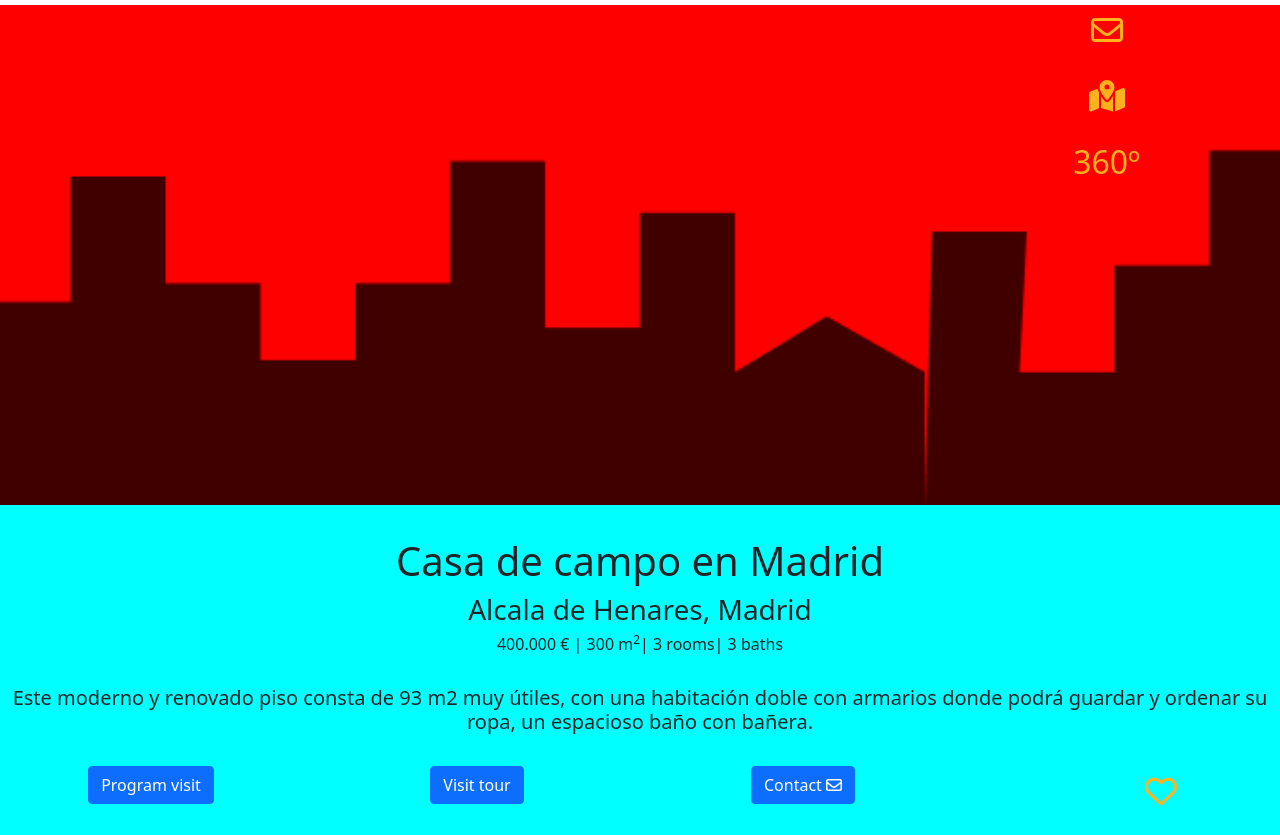
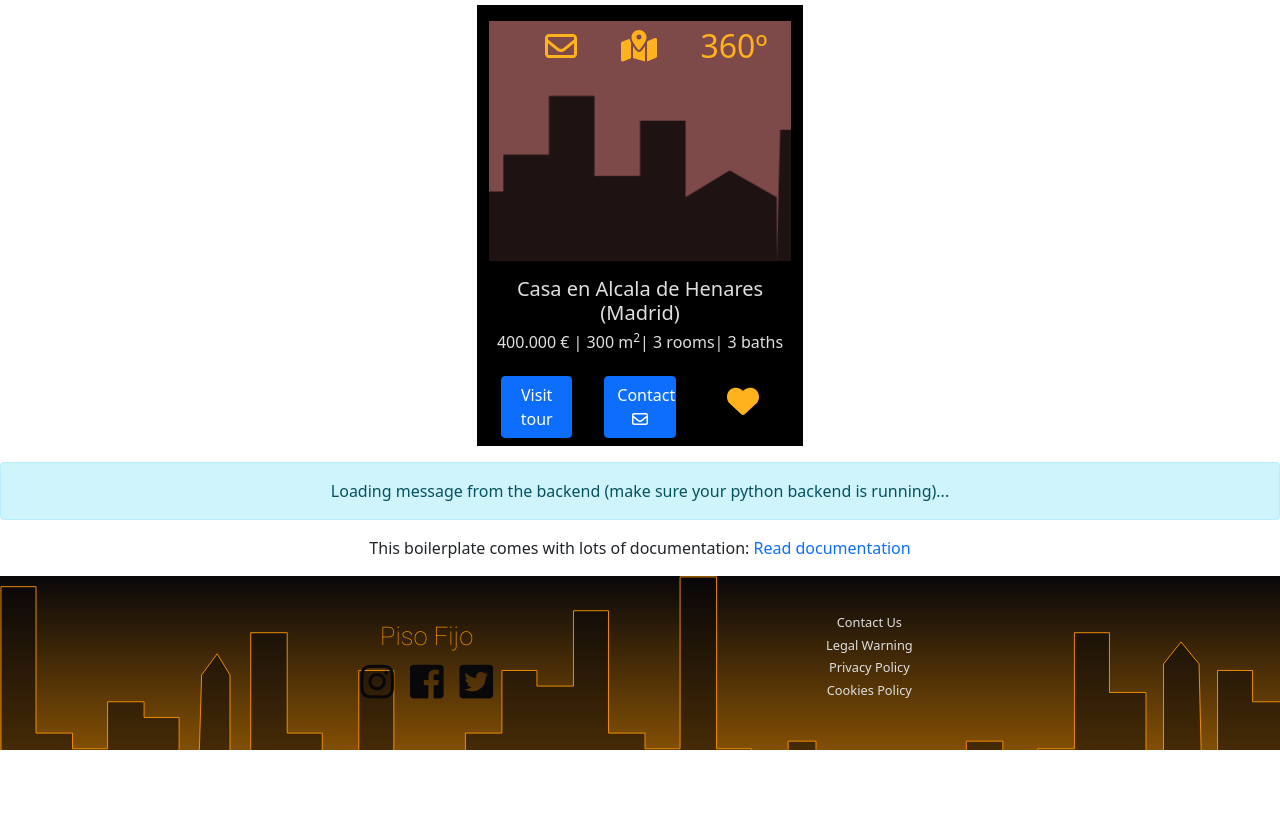
Before and after one commit to jseiglie/PisoFijo, a React app: page / in a window 1280 px wide. Shown: the part 420-1255 px from the top of the page. After the commit the page ends 1170 px from the top, so only its background shows below. Built offline with nearby package versions, Linux system fonts and the light colour scheme; no server answers.

Commit message:
Need change style

```diff
--- a/src/front/js/component/DetailsCard.js
+++ b/src/front/js/component/DetailsCard.js
@@ -24,8 +24,9 @@ import "../../styles/DetailsCard.css"
 
 const DetailsCard = (props) => (
 
-	<div className="DetailsCard-container">
-       <div className="DetailsCard-view"style={{backgroundImage: `url(${props.urlImg}`,
+    <Row xs={12} md={6} lg={4}>
+        <div className="container DetailsCard-container float-left">
+            <div className="DetailsCard-view "style={{backgroundImage: `url(${props.urlImg}`,
                             backgroundPosition: 'center',
                             backgroundSize: 'cover',
                             backgroundRepeat: 'no-repeat' }}>
@@ -33,7 +34,7 @@ const DetailsCard = (props) => (
                     <Col>
 
                     </Col>
-                <Col xs={12} md={3} lg={4}className="DetailsCard-view-button-container">
+                    <Col xs={12} md={12} lg={12}className="DetailsCard-view-button-container">
                         <button className="DetailsCard-view-button"><FontAwesomeIcon icon={faEnvelope} className="icon-DetailsCard"/></button>
                         <button className="DetailsCard-view-button"><FontAwesomeIcon icon={faMapLocationDot} className="icon-DetailsCard"/></button>
                         <button className="DetailsCard-view-button"><p className="icon-DetailsCard">360º</p></button>
@@ -43,46 +44,31 @@ const DetailsCard = (props) => (
 
             <div className="DetailsCard-details">
                     <Row>
-
                         <Col>
-                        <h1>Casa de campo en Madrid</h1>
+                            <h5>{props.type} en {props.location}</h5>
                         </Col>
                     </Row>
-                <Row className="location-row">
-                    <Col>
-                        <h3> Alcala de Henares, Madrid</h3>
-                    </Col>
-                </Row>
-                <Row className="resume-row pb-4">
+                    <Row className="resume-row pb-2">
                         <Col>
                             <h6> {props.value} € | {props.area} m<sup>2</sup>| {props.numRooms} rooms| {props.floor} baths</h6>
                         </Col>
                     </Row>
-                <Row className="description-row pb-4">
-                    <Col>
-                        <h5>Este moderno y renovado piso consta de 93 m2 muy útiles, con una habitación
-                            doble con armarios donde podrá guardar y ordenar su ropa, un espacioso baño
-                            con bañera. </h5>
-                    </Col>
-                </Row>
-                <Row className="visit-buttons">
-                    <Col xs={12} md={3}>
-                        <Button className="DetailsCard-button">Program visit</Button>
-                    </Col >
-                    <Col xs={12} md={3}>
+                    <Row className="visit-buttons p-2">
+                        <Col xs={5} md={4}>
                             <Button className="DetailsCard-button">Visit tour</Button>
                         </Col>
-                    <Col xs={12} md={3}>
+                        <Col xs={5} md={4}>
                             <Button className="DetailsCard-button">Contact <FontAwesomeIcon icon={faEnvelope} className="icon-DetailsCard"/></Button>
                         </Col>
-                    <Col>
-                        <button className="DetailsCard-heart-button">
+                        <Col xs={2} md={4}>
+                            <button className="DetailsCard-heart-button mx-auto">
                                 <FontAwesomeIcon icon={props.fav == true ? faHeartSolid : faHeart} className="icon-DetailsCard"/></button>
-                    </Col>
+                        </Col >
                     </Row>
 
             </div>
         </div>
+    </Row>
 );
 
 // DetailsCard.propTypes = {
--- a/src/front/js/pages/home.js
+++ b/src/front/js/pages/home.js
@@ -14,8 +14,8 @@ export const Home = () => {
     <div className="text-center mt-5">
       <ButtonOwn/>
       <SearchMenu/>
-	  <DetailsCard urlImg={image}
-    value="400.000" area ="300" numRooms="3" floor="3"/>
+	  <DetailsCard urlImg={image} type="Casa" location="Alcala de Henares (Madrid)"
+    value="400.000" area ="300" numRooms="3" floor="3" fav={true}/>
       <div className="alert alert-info">
         {store.message ||
           "Loading message from the backend (make sure your python backend is running)..."}
--- a/src/front/styles/DetailsCard.css
+++ b/src/front/styles/DetailsCard.css
@@ -1,47 +1,35 @@
 .DetailsCard-container{
+    background-color: #000000;
+    color: #DFDFDF;
+    height: auto;
     margin-top: 2em;
+    margin-bottom: 1em;
 }
 
 .DetailsCard-view{
-    height: 500px;
+    height: 30vh;
     width: auto;
-    background-color: red;
+    margin-top: 1em;
+    background-color: rgb(126, 73, 73);
 }
 .DetailsCard-details{
-    background-color: aqua;
+    /* background-color: aqua; */
     width: 100%;
     height: auto;
-    padding-top: 2em;
-    padding-bottom: 2em;
-    margin-bottom: 2em;
+    padding-top: 1em;
 }
-.CloseButton{
-    color:red;
+
+.DetailsCard-view-button,.DetailsCard-heart-button{
     background-color: inherit;
     border: none;
-}
-.CloseButton:hover{
-    color:red;
-    background-color: inherit;
-    border: none;
-    transform: scale(1.5);
-
-}
-.CloseButton:active{
-    color:rgb(50, 75, 158);
-    background-color: inherit;
-    border: none;
-}
-.DetailsCard-view-button,.DetailsCard-heart-button{
-    background-color: inherit;
-    width: 100%;
-    border: none;
-    margin-bottom: 0.5em;
     margin-left: 1em;
     font-size: 2em;
     color: #FFB21D;
 }
-
+.DetailsCard-button{
+    width: 90%;
+    margin: auto;
+}
 
 .DetailsCard-view-button-container{
     display: inline-block;
```
Lines whose indentation alone changed are shown as unchanged.
